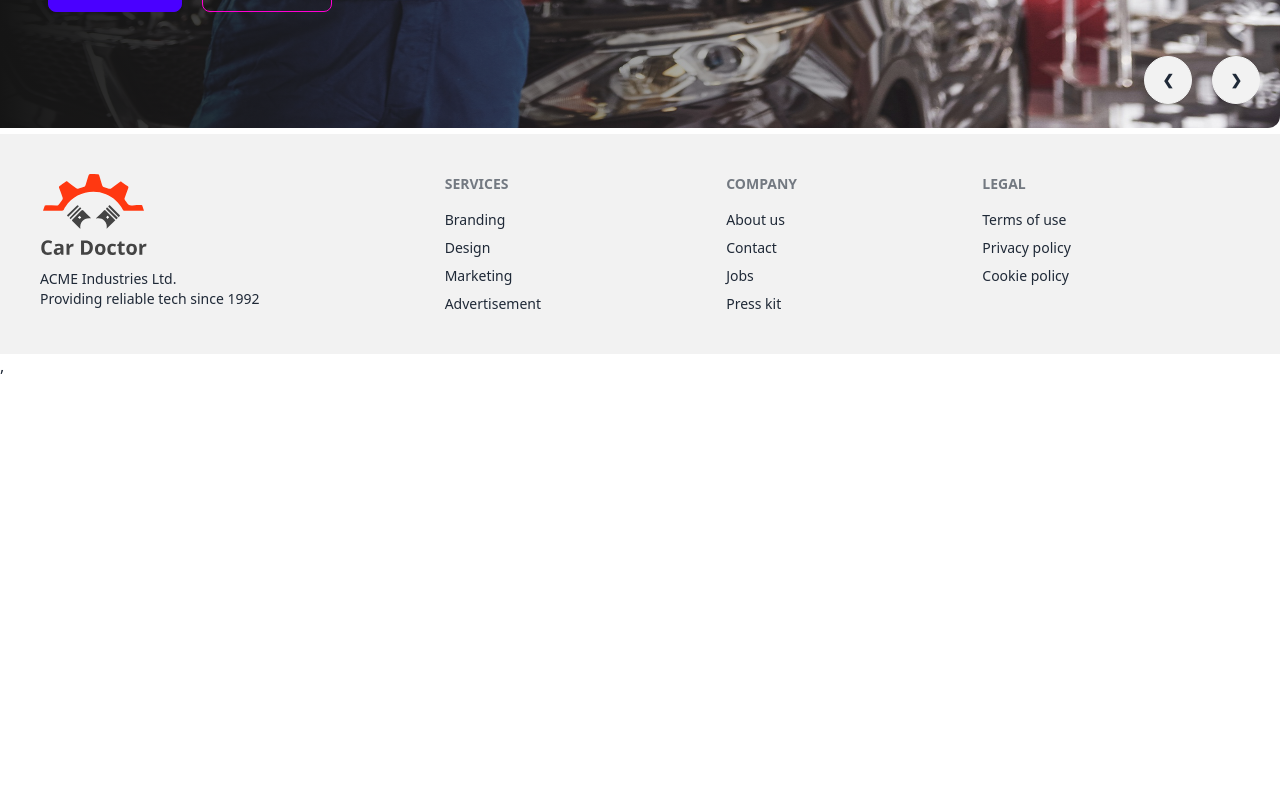
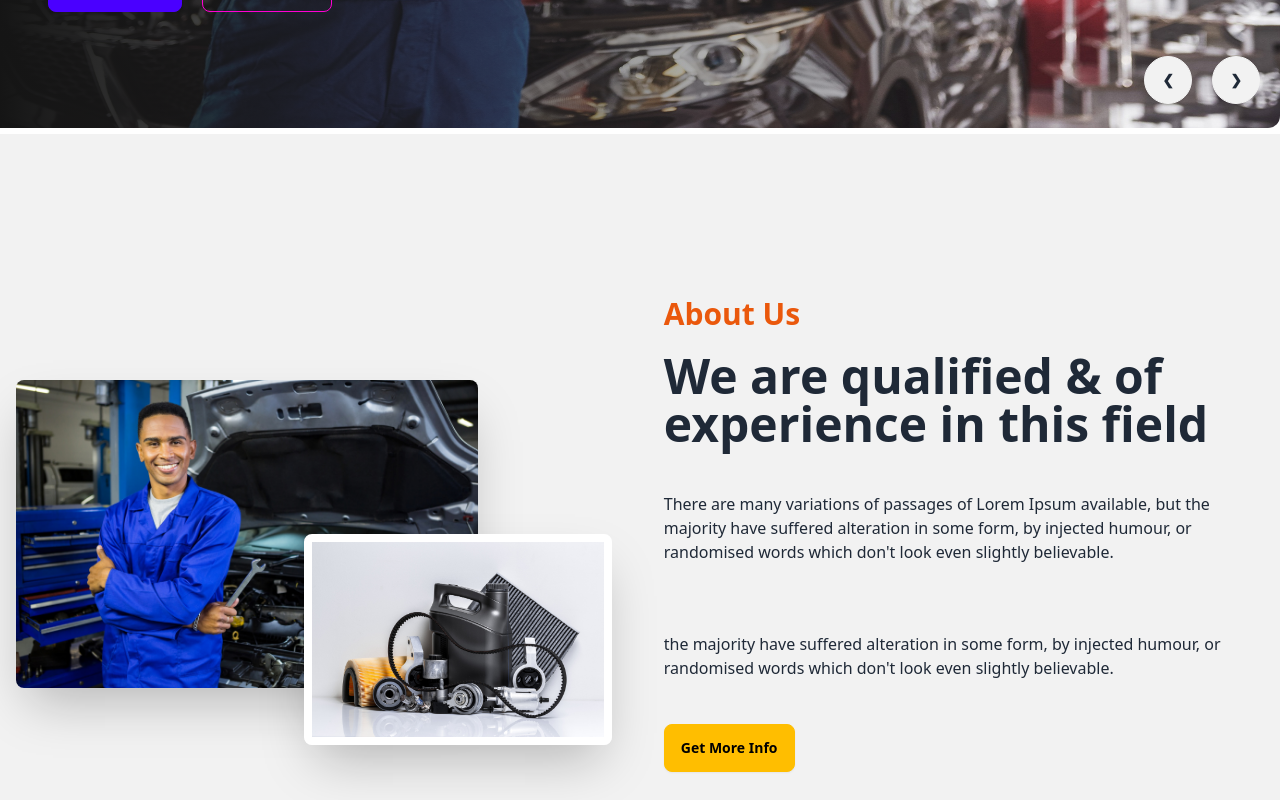
Before and after one commit to Captainboggey/Car-Doctor-Client, a React (Vite) app: page / in a window 1280 px wide. Shown: the part 600-1400 px from the top of the page. Before the commit the page ends 978 px from the top, so only its background shows below. Built offline with nearby package versions, Linux system fonts and the light colour scheme.

Commit message:
about us added

```diff
--- /dev/null
+++ b/src/Pages/Home/About/About.jsx
@@ -0,0 +1,33 @@
+import React from 'react';
+import person from "../../../../src/assets/images/about_us/person.jpg"
+import parts from "../../../../src/assets/images/about_us/parts.jpg"
+
+const About = () => {
+    return (
+        <div className="hero bg-base-200 min-h-screen">
+            <div className="hero-content flex-col lg:flex-row">
+                <div className='lg:w-1/2 relative'>
+                    <img
+                        src={person}
+                        className="w-3/4  rounded-lg shadow-2xl" />
+                    <img
+                        src={parts}
+                        className=" w-1/2 absolute right-5 top-1/2 border-8 border-white rounded-lg shadow-2xl" />
+                </div>
+                <div className='lg:w-1/2 space-y-5 p-4'>
+                <h3 className='text-3xl text-orange-600 font-bold'>About Us</h3>
+                    <h1 className="text-5xl font-bold">We are qualified & of experience in this field</h1>
+                    <p className="py-6">
+                    There are many variations of passages of Lorem Ipsum available, but the majority have suffered alteration in some form, by injected humour, or randomised words which don't look even slightly believable.
+                    </p>
+                    <p className="py-6">
+                    the majority have suffered alteration in some form, by injected humour, or randomised words which don't look even slightly believable.
+                    </p>
+                    <button className="btn btn-warning">Get More Info</button>
+                </div>
+            </div>
+        </div>
+    );
+};
+
+export default About;
--- a/src/Pages/Home/Home/Home.jsx
+++ b/src/Pages/Home/Home/Home.jsx
@@ -1,3 +1,4 @@
+import About from "../About/About";
 import Banner from "../Banner/Banner";
 
 
@@ -5,6 +6,7 @@ const Home = () => {
     return (
         <div>
           <Banner></Banner>
+          <About></About>
         </div>
     );
 };
```
